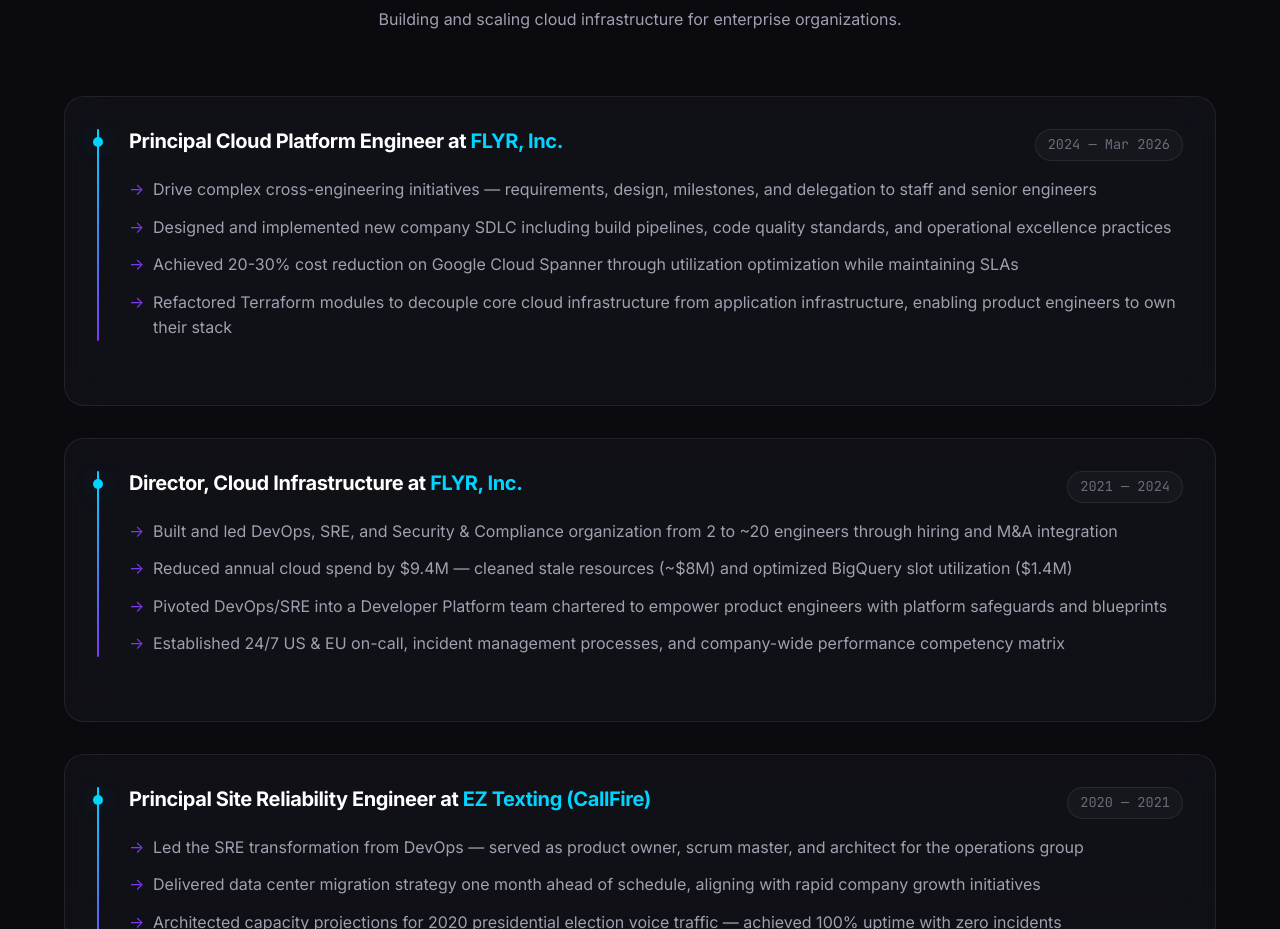
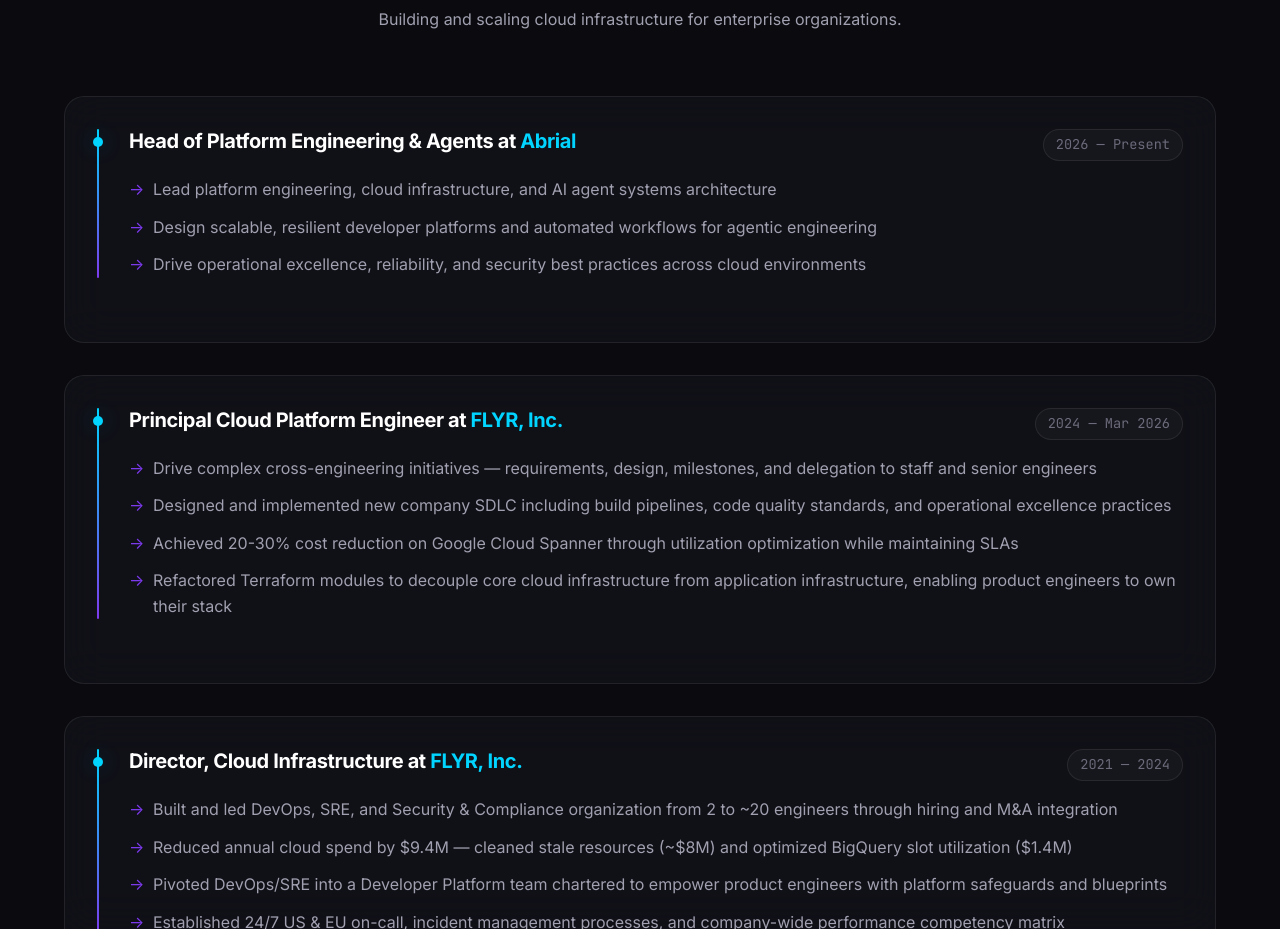
Before and after one commit to ipv1337/ipv1337.github.io, a plain HTML site: page index.html in a window 1280 px wide. Shown: the part 2120-3049 px from the top of the page. Drawn offline with Linux system fonts and the light colour scheme; no server answers.

Commit message:
feat(experience): add Head of Platform Engineering & Agents role at Abrial (#3)
Co-authored-by: James H. Nguyen <3703513+ipv1337@users.noreply.github.com>

```diff
--- a/index.html
+++ b/index.html
@@ -1820,6 +1820,22 @@
                 </div>
 
                 <div class="card">
+                    <div class="experience-item">
+                        <div class="experience-header">
+                            <h3 class="experience-title">
+                                Head of Platform Engineering &amp; Agents at <a href="https://abrial.ai" target="_blank" rel="noopener noreferrer" class="experience-company">Abrial</a>
+                            </h3>
+                            <span class="experience-date">2026 — Present</span>
+                        </div>
+                        <ul class="experience-list">
+                            <li>Lead platform engineering, cloud infrastructure, and AI agent systems architecture</li>
+                            <li>Design scalable, resilient developer platforms and automated workflows for agentic engineering</li>
+                            <li>Drive operational excellence, reliability, and security best practices across cloud environments</li>
+                        </ul>
+                    </div>
+                </div>
+
+                <div class="card" style="margin-top: 2rem;">
                     <div class="experience-item">
                         <div class="experience-header">
                             <h3 class="experience-title">
```
